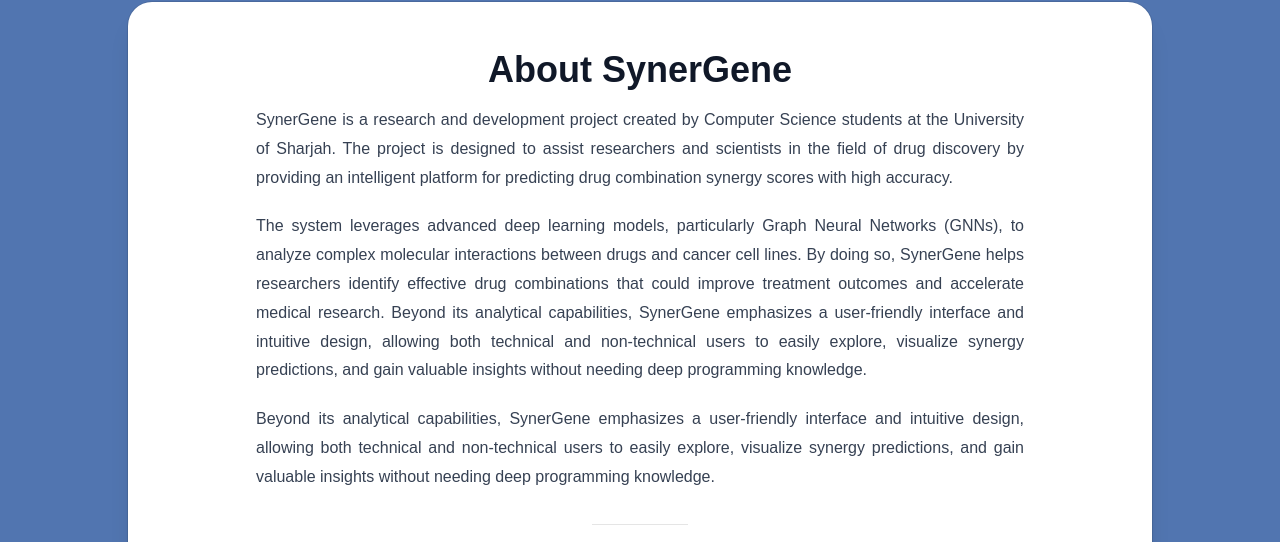
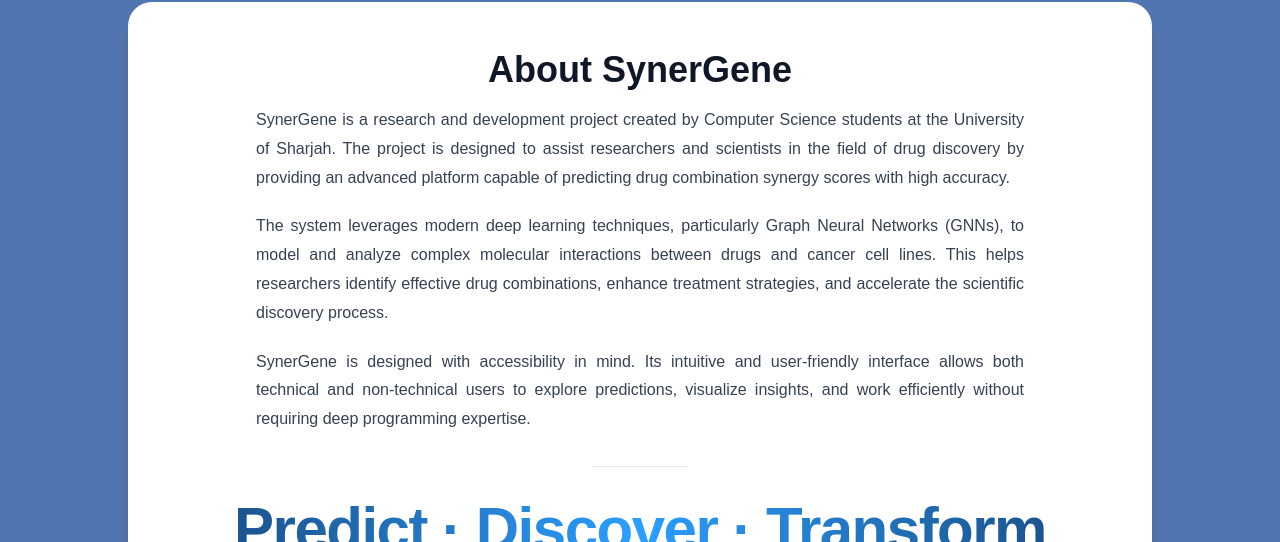
Before and after one commit to s-zeenath/synergene, a Next.js app: page /about in a window 1280 px wide. Shown: the part 142-684 px from the top of the page. Built offline with nearby package versions, Linux system fonts and the light colour scheme; no server answers.

Commit message:
modified about page

```diff
--- a/src/app/about/page.tsx
+++ b/src/app/about/page.tsx
@@ -14,15 +14,16 @@
   return (
     <main
       className="relative min-h-screen w-full bg-blue-100"
-      style={theme === "light" ? { backgroundColor: "#5175b0" } : {}}
+      style={isLight ? { backgroundColor: "#5175b0" } : {}}
     >
       <div className="px-6 md:px-12 lg:px-24 pt-16 pb-14 relative z-10">
         <section
-          className={`max-w-5xl mx-auto rounded-3xl shadow-xl p-8 md:p-12 transition-colors duration-300 ${
-            isLight
-              ? "bg-white text-gray-900 ring-1 ring-black/10"
-              : "bg-[#0f1a33] text-[#e5e7eb] ring-1 ring-white/10"
-          }`}
+          className={`
+            max-w-5xl mx-auto rounded-3xl shadow-xl p-8 md:p-12
+            transition-colors duration-300
+            ${isLight ? "bg-white text-gray-900" : "text-white"}
+          `}
+          style={!isLight ? { backgroundColor: "#202e5e" } : {}}
         >
           <h1
             className={`mb-4 text-3xl md:text-4xl font-semibold text-center ${
@@ -31,7 +32,6 @@
           >
             About SynerGene
           </h1>
-
           <div
             className={`mx-auto max-w-3xl space-y-5 ${
               isLight ? "text-gray-700" : "text-gray-200"
@@ -39,37 +39,36 @@
             style={{ lineHeight: 1.8 }}
           >
             <p style={{ textAlign: "justify" }}>
-              <span className="font-medium">SynerGene</span> is a research and development
-              project created by Computer Science students at the University of Sharjah.
-              The project is designed to assist researchers and scientists in the field of
-              drug discovery by providing an intelligent platform for predicting drug
-              combination synergy scores with high accuracy.
+              <span className="font-medium">SynerGene</span> is a research and
+              development project created by Computer Science students at the
+              University of Sharjah. The project is designed to assist researchers
+              and scientists in the field of drug discovery by providing an advanced
+              platform capable of predicting drug combination synergy scores with
+              high accuracy.
             </p>
+
             <p style={{ textAlign: "justify" }}>
-              The system leverages advanced deep learning models, particularly{" "}
-              <span className="font-medium">Graph Neural Networks (GNNs)</span>, to analyze
-              complex molecular interactions between drugs and cancer cell lines. By doing
-              so, SynerGene helps researchers identify effective drug combinations that
-              could improve treatment outcomes and accelerate medical research. Beyond its
-              analytical capabilities, SynerGene emphasizes a user-friendly interface and
-              intuitive design, allowing both technical and non-technical users to easily
-              explore, visualize synergy predictions, and gain valuable insights without
-              needing deep programming knowledge.
+              The system leverages modern deep learning techniques, particularly{" "}
+              <span className="font-medium">Graph Neural Networks (GNNs)</span>, to
+              model and analyze complex molecular interactions between drugs and
+              cancer cell lines. This helps researchers identify effective drug
+              combinations, enhance treatment strategies, and accelerate the
+              scientific discovery process.
             </p>
+
             <p style={{ textAlign: "justify" }}>
-                Beyond its analytical capabilities, SynerGene emphasizes a user-friendly interface and
-                intuitive design, allowing both technical and non-technical users to easily explore,
-                visualize synergy predictions, and gain valuable insights without needing deep programming
-                knowledge.
+              SynerGene is designed with accessibility in mind. Its intuitive and
+              user-friendly interface allows both technical and non-technical users
+              to explore predictions, visualize insights, and work efficiently
+              without requiring deep programming expertise.
             </p>
           </div>
 
           <div
             className={`mx-auto my-8 h-px w-24 ${
-              isLight ? "bg-black/10" : "bg-white/15"
+              isLight ? "bg-black/10" : "bg-white/20"
             }`}
           />
-
           <div className="mt-6 text-center">
             <p
               className={[
@@ -77,28 +76,30 @@
                 "bg-clip-text text-transparent",
                 isLight
                   ? "bg-gradient-to-r from-[#184A80] via-[#2B9FFF] to-[#184A80]"
-                  : "bg-gradient-to-r from-white via-[#7EC3FF] to-white",
+                  : "bg-gradient-to-r from-[#FFFFFF] via-[#A6D9FF] to-[#FFFFFF]",
               ].join(" ")}
             >
               Predict · Discover · Transform
             </p>
           </div>
-
           <div className="mt-10 flex flex-wrap items-center justify-center gap-2">
             {["Next.js", "Prisma", "Neon", "Clerk"].map((tag) => (
               <span
                 key={tag}
-                className={`px-3 py-1.5 text-xs rounded-full transition-colors ${
-                  isLight
+                className={`
+                  px-3 py-1.5 text-xs rounded-full transition-colors
+                  ${isLight
                     ? "bg-gray-50 text-gray-700 ring-1 ring-black/10"
-                    : "bg-white/10 text-white/85 ring-1 ring-white/20"
-                }`}
+                    : "bg-white/10 text-white/90 ring-1 ring-white/30"
+                  }
+                `}
               >
                 {tag}
               </span>
             ))}
           </div>
         </section>
+
       </div>
     </main>
   );
```
